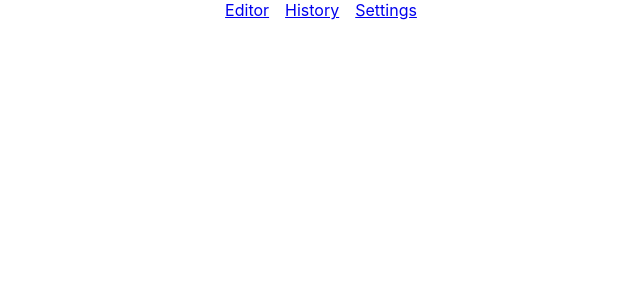
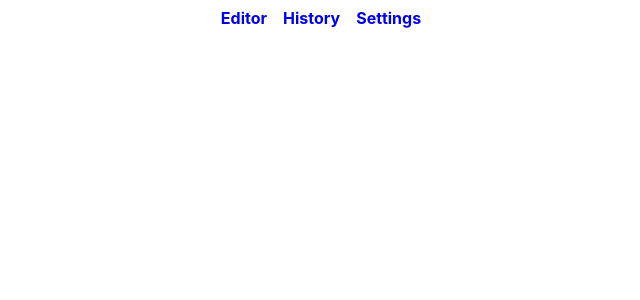
Before and after one commit to phillipbarron/navigation-with-hooks, a React (Create React App) app: page / in a window 1280 px wide. Shown: the top 300 px of the page, without its empty margins (319-959 px from the left). Built offline with nearby package versions, Linux system fonts and the light colour scheme.

Commit message:
back to manual as I'm not enjoying what the linter is doing

```diff
--- a/src/App.css
+++ b/src/App.css
@@ -36,4 +36,10 @@
 }
 .nav-item__link {
   padding: 8px;
+  text-decoration: none;
+  font-weight: bold;
 }
+
+.nav-container {
+  padding: 8px;
+}
--- a/src/navigation/nav-link.js
+++ b/src/navigation/nav-link.js
@@ -21,7 +21,7 @@ function NavLink(props) {
 
 
 NavLink.propTypes = {
-  to: PropTypes.string.isRequired, // the same as https://reacttraining.com/react-router/web/api/Link/to-string
+  to: PropTypes.string.isRequired
 };
 
 
```
Also changed, not shown: package.json (+1 -17 lines), src/navigation/responsive-navigation.js (+3 -5 lines), .eslint.json (deleted), src/navigation/desktop-navigation.js (indentation only), 1 other file (tests, documents, lock files or other folders).
